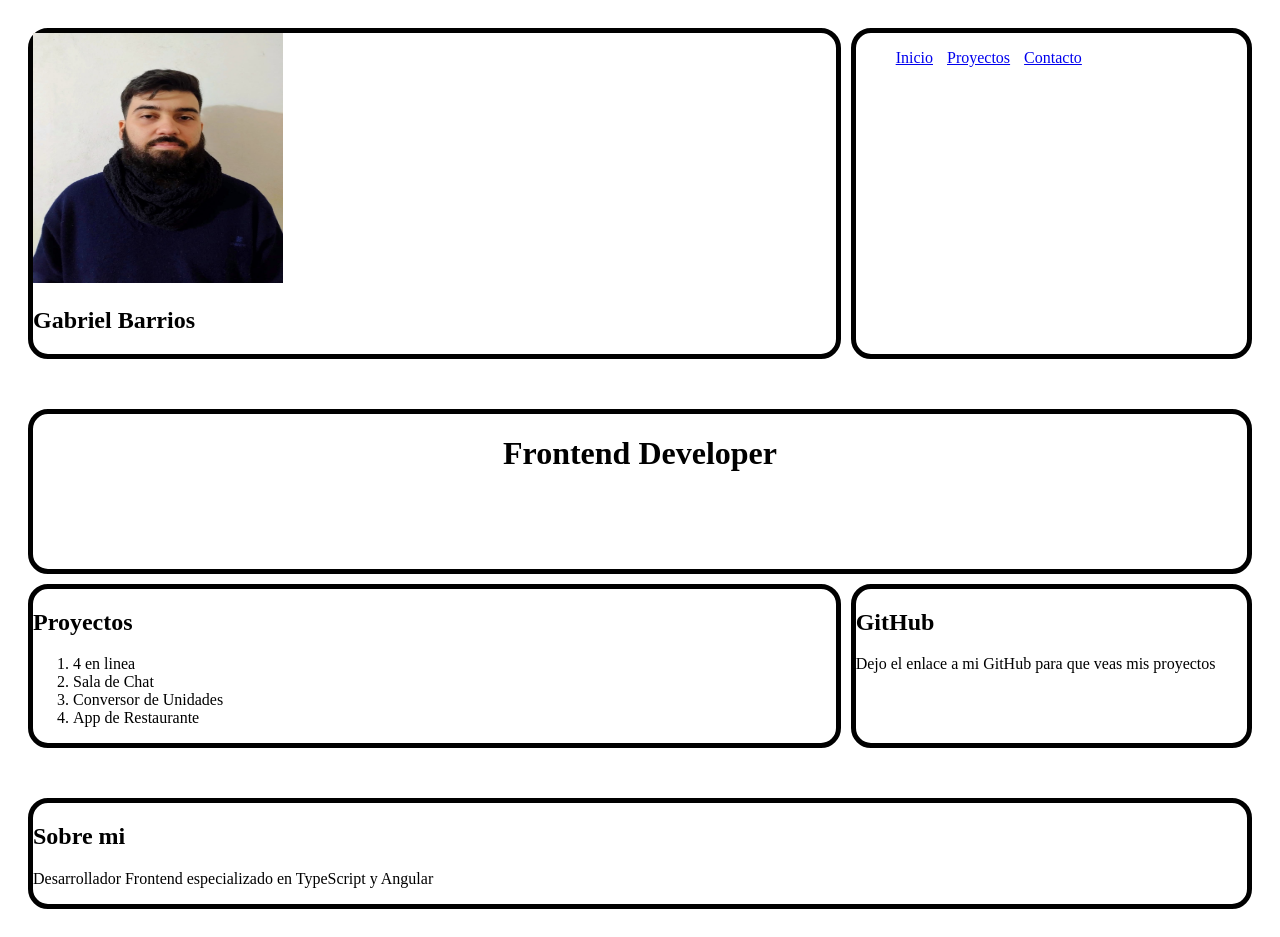
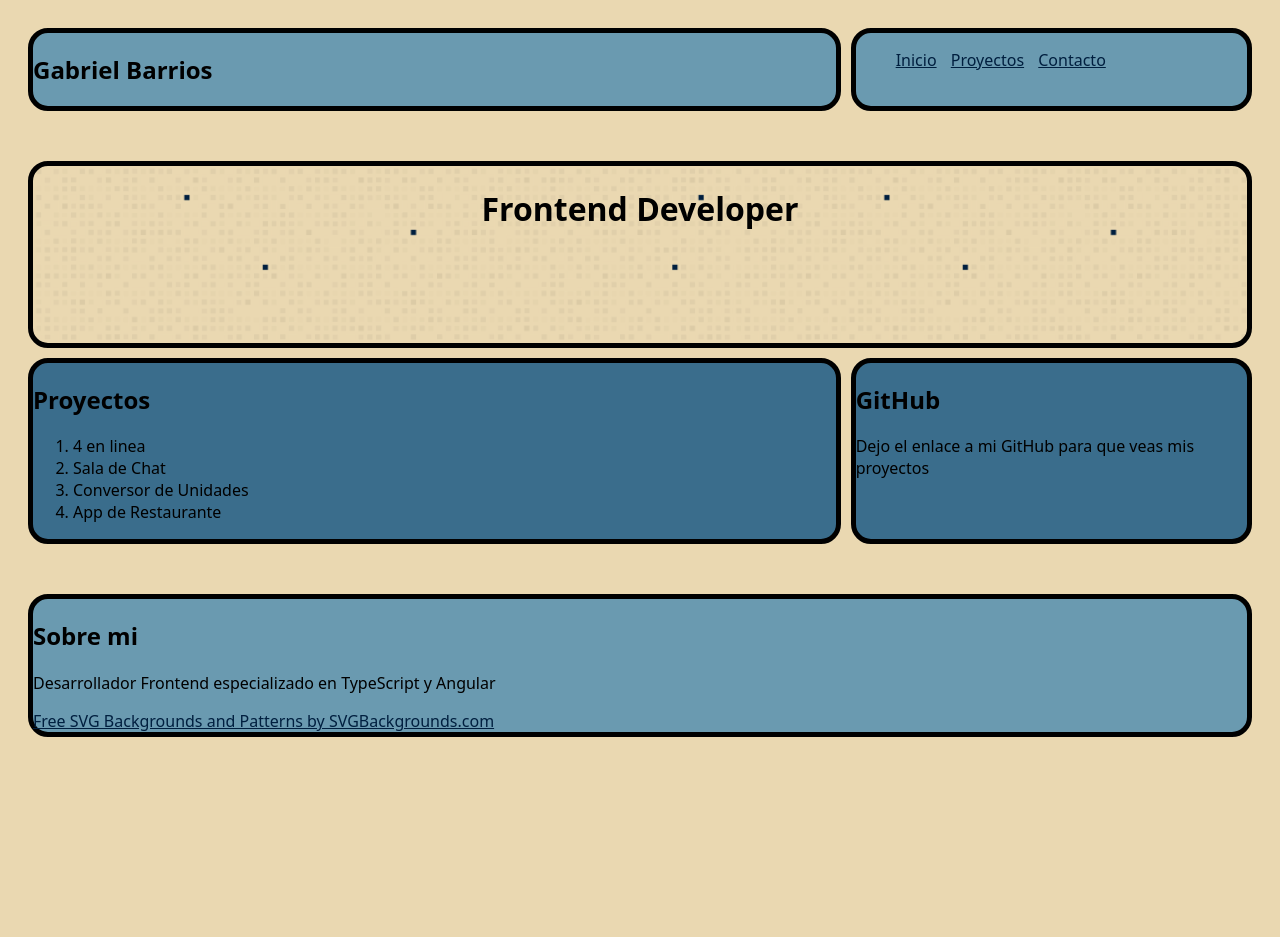
Before and after one commit to GabrielBarrios17/porfolio, a plain HTML site: page index.html in a window 1280 px wide. After the commit the page ends 800 px from the top, so only its background shows below. Drawn offline with Linux system fonts and the light colour scheme.

Commit message:
add fonts/background

```diff
--- a/assets/css/styles.css
+++ b/assets/css/styles.css
@@ -1,4 +1,4 @@
-header{
+header {
     display: grid;
     grid-template-columns: repeat(3, 1fr);
     grid-template-rows: repeat(1, 1fr);
@@ -8,12 +8,14 @@ header{
 }
 
 .cont_header {
+    background-color: #6A9AB0;
     border: 5px solid;
     grid-column: span 2 / span 2;
     border-radius: 20px;
 }
 
 .cont_nav {
+    background-color: #6A9AB0;
     border: 5px solid;
     grid-column-start: 3;
     border-radius: 20px;
@@ -35,6 +37,9 @@ main {
 }
 
 .cont_title {
+    background-image: url('/assets/img/background.svg');
+    background-size: 700px;
+    background-color: #6A9AB0;
     border: 5px solid;
     grid-column: span 3 / span 3;
     border-radius: 20px;
@@ -42,6 +47,7 @@ main {
 }
 
 .cont_proy {
+    background-color: #3A6D8C;
     border: 5px solid;
     grid-column: span 2 / span 2;
     grid-row-start: 2;
@@ -49,6 +55,7 @@ main {
 }
 
 .cont_git {
+    background-color: #3A6D8C;
     border: 5px solid;
     grid-column-start: 3;
     grid-row-start: 2;
@@ -66,7 +73,22 @@ footer {
 }
 
 .cont_foot {
+    background-color: #6A9AB0;
     border: 5px solid;
     grid-column: span 3 / span 3;
     border-radius: 20px;
 }
+
+body {
+    background-color: #EAD8B1;
+    font-family: 'Nunito',system-ui, -apple-system, BlinkMacSystemFont, 'Segoe UI', Roboto, Oxygen, Ubuntu, Cantarell, 'Open Sans', 'Helvetica Neue', sans-serif;
+}
+
+a {
+    color: #001F3F;
+}
+
+@font-face {
+    font-family: 'Nunito';
+    src: url('assets\fonts\Nunito-VariableFont_wght.ttf') format('ttf');
+}
--- a/index.html
+++ b/index.html
@@ -26,7 +26,6 @@
     <body>
         <header>
             <div class="cont_header">
-                <img src="assets\img\foto_carnet.jpeg" alt="Foto de Gabriel" title="Gabriel Barrios" width="250" height="250">
                 <h2>Gabriel Barrios</h2>
             </div>
             <nav class="cont_nav">
@@ -59,6 +58,8 @@
             <div class="cont_foot">
                 <h2>Sobre mi</h2>
                 <p>Desarrollador Frontend especializado en TypeScript y Angular</p>
+
+                <a href="https://www.svgbackgrounds.com/set/free-svg-backgrounds-and-patterns/">Free SVG Backgrounds and Patterns by SVGBackgrounds.com</a>
             </div>
         </footer>
     </body>
```
Also changed, not shown: assets/fonts/Nunito-VariableFont_wght.ttf (added), assets/img/background.svg (added).
